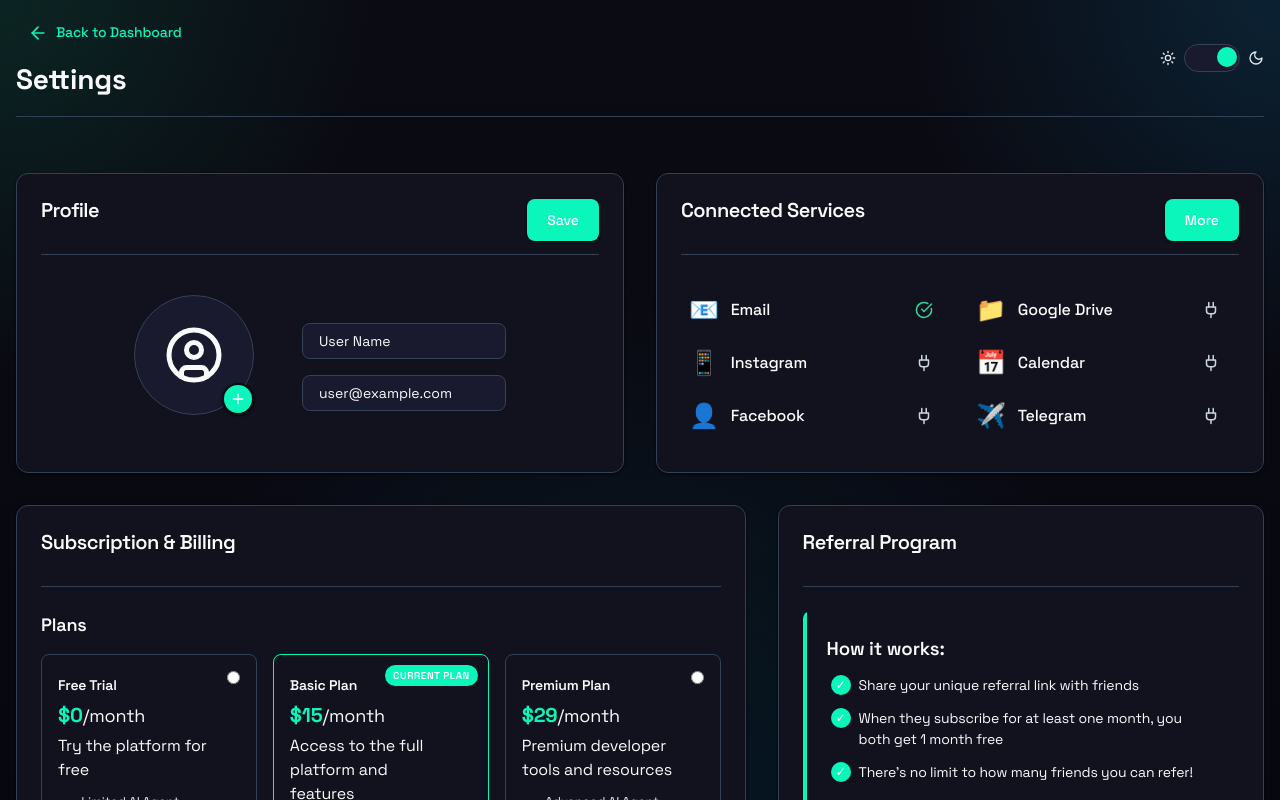
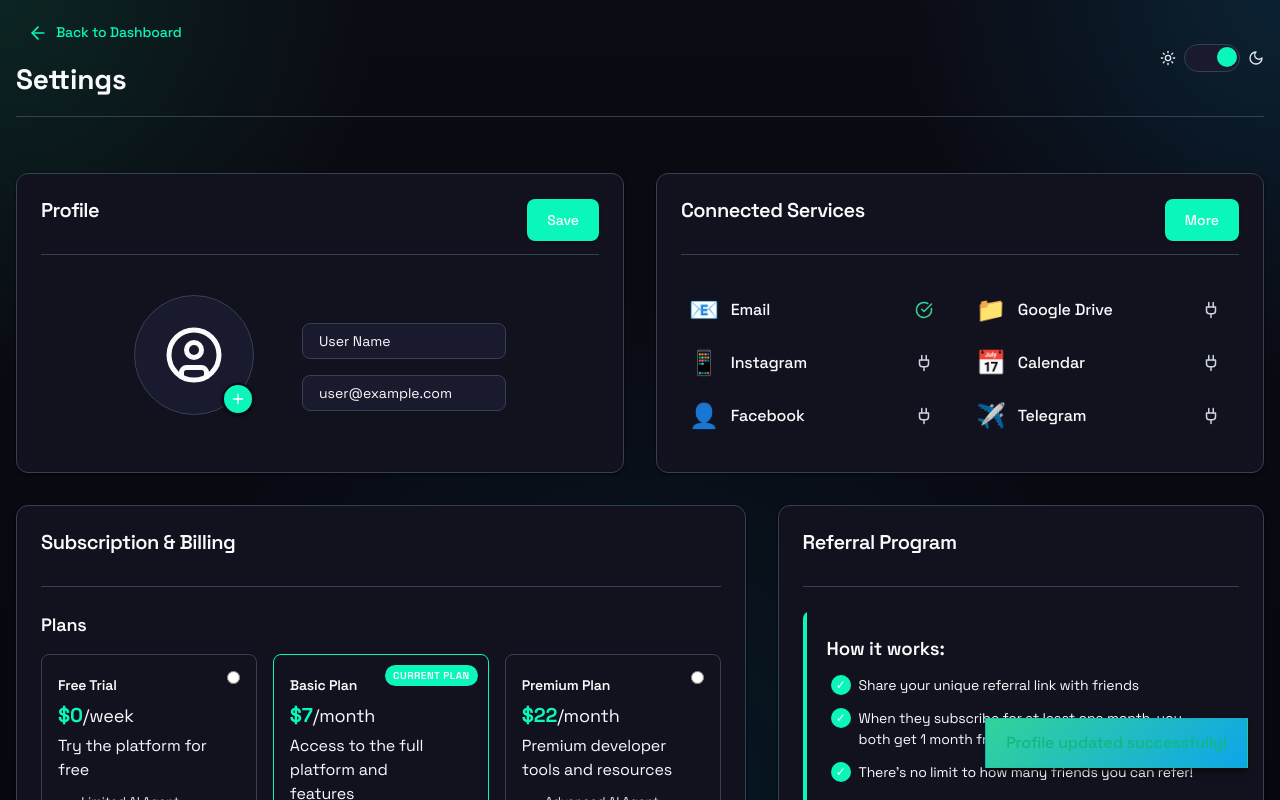
Before and after one commit to AAG-Ventures/KKexperiment, a Next.js app in the folder dashboard/: page /settings in a window 1280 px wide. Both pictures are taken after a click on the button "Save". Shown: the top 800 px of the page. Built offline with nearby package versions, Linux system fonts and the light colour scheme.

Commit message:
Update subscription pricing and improve notification system

```diff
--- a/dashboard/src/app/settings/page.tsx
+++ b/dashboard/src/app/settings/page.tsx
@@ -105,6 +105,13 @@ export default function SettingsPage() {
     // Here you would make an API call to add the credits
   };
 
+  // Handle saving profile data
+  const handleSaveProfile = () => {
+    // Here you would make an API call to save profile data
+    console.log('Saving profile data...');
+    showSavedNotification('Profile updated successfully!');
+  };
+
   // Handle adding a new payment method
   const handleAddPayment = () => {
     setShowAddPayment(!showAddPayment);
@@ -173,7 +180,7 @@ export default function SettingsPage() {
             <section className={styles.settingsSection} id="profile">
               <div className={styles.sectionHeader}>
                 <h2>Profile</h2>
-                <button className={styles.actionButton}>Save</button>
+                <button className={styles.actionButton} onClick={handleSaveProfile}>Save</button>
               </div>
 
               <div className={styles.profileContentLayout}>
@@ -314,7 +321,7 @@ export default function SettingsPage() {
                     <label htmlFor="freeSub">
                       <div className={styles.subscriptionDetails}>
                         <h4>Free Trial</h4>
-                        <p className={styles.price}><span>$0</span>/month</p>
+                        <p className={styles.price}><span>$0</span>/week</p>
                         <p>Try the platform for free</p>
                         <ul className={styles.planFeatures}>
                           <li>Limited AI Agent access</li>
@@ -337,7 +344,7 @@ export default function SettingsPage() {
                     <label htmlFor="basicSub">
                       <div className={styles.subscriptionDetails}>
                         <h4>Basic Plan</h4>
-                        <p className={styles.price}><span>$15</span>/month</p>
+                        <p className={styles.price}><span>$7</span>/month</p>
                         <p>Access to the full platform and features</p>
                         <ul className={styles.planFeatures}>
                           <li>Basic AI Agent access</li>
@@ -360,7 +367,7 @@ export default function SettingsPage() {
                     <label htmlFor="premiumSub">
                       <div className={styles.subscriptionDetails}>
                         <h4>Premium Plan</h4>
-                        <p className={styles.price}><span>$29</span>/month</p>
+                        <p className={styles.price}><span>$22</span>/month</p>
                         <p>Premium developer tools and resources</p>
                         <ul className={styles.planFeatures}>
                           <li>Advanced AI Agent access</li>
@@ -613,7 +620,7 @@ export default function SettingsPage() {
 
         {/* Notification Toast */}
         {saveNotification && (
-          <div className={styles.notification}>
+          <div className={`${styles.notification} ${saveNotification.includes('Profile') ? styles.success : ''}`}>
             {saveNotification}
           </div>
         )}
--- a/dashboard/src/app/settings/settings.module.css
+++ b/dashboard/src/app/settings/settings.module.css
@@ -1432,6 +1432,31 @@
   z-index: 1000;
 }
 
+.notification.success {
+  background-color: rgba(16, 185, 129, 0.2);
+  color: rgb(16, 185, 129);
+  border: 1px solid rgba(16, 185, 129, 0.3);
+}
+
+/* Section-specific notification styles */
+.settingsSection .notification {
+  position: relative;
+  bottom: auto;
+  right: auto;
+  padding: 0.75rem 1.25rem;
+  border-radius: var(--radius-base);
+  box-shadow: var(--shadow-sm);
+  animation: fadeIn 0.3s ease-out;
+  margin-top: 0.5rem;
+  margin-bottom: 1rem;
+}
+
+.success {
+  background-color: rgba(16, 185, 129, 0.2);
+  color: rgb(16, 185, 129);
+  border: 1px solid rgba(16, 185, 129, 0.3);
+}
+
 /* Referral Program Styles */
 .referralInfo {
   display: flex;
```
